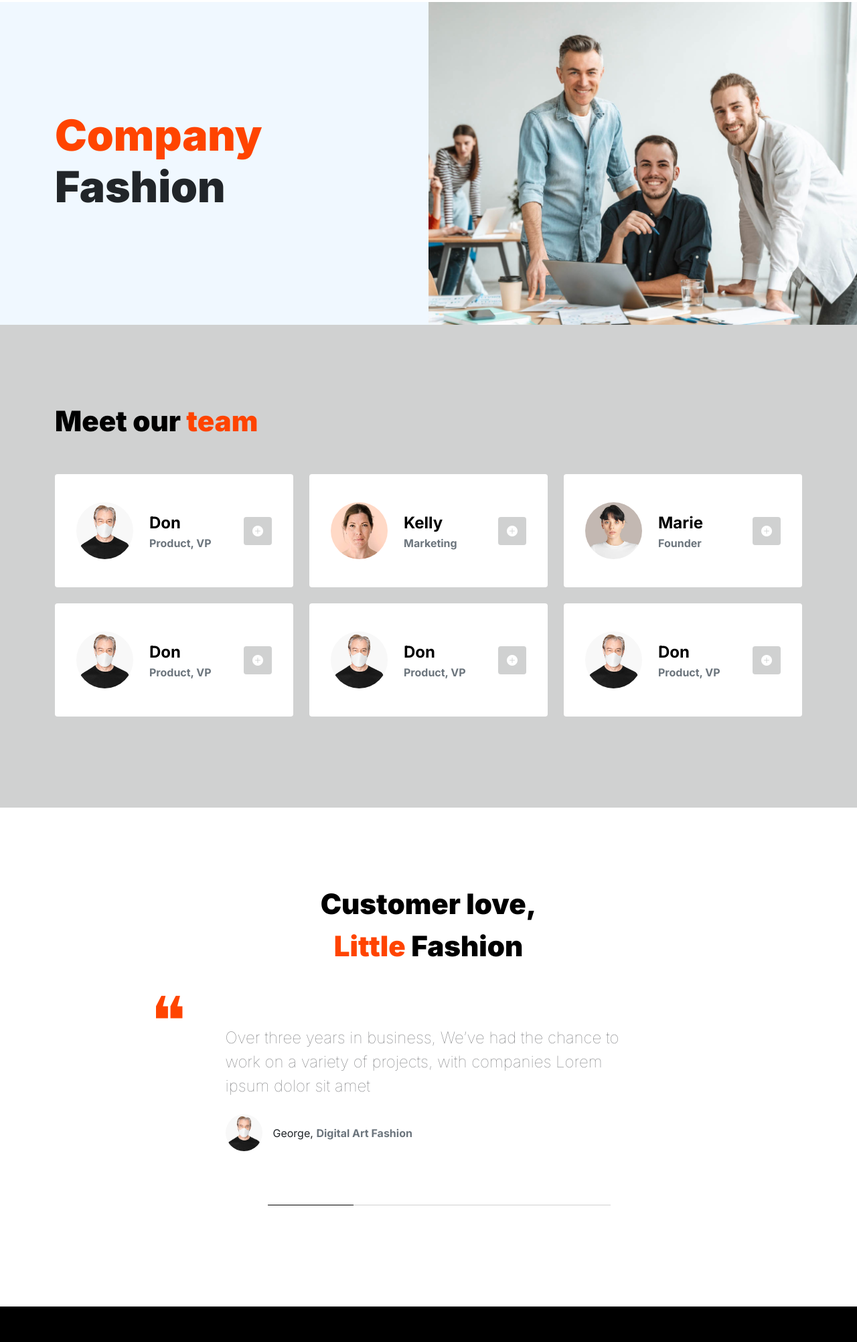
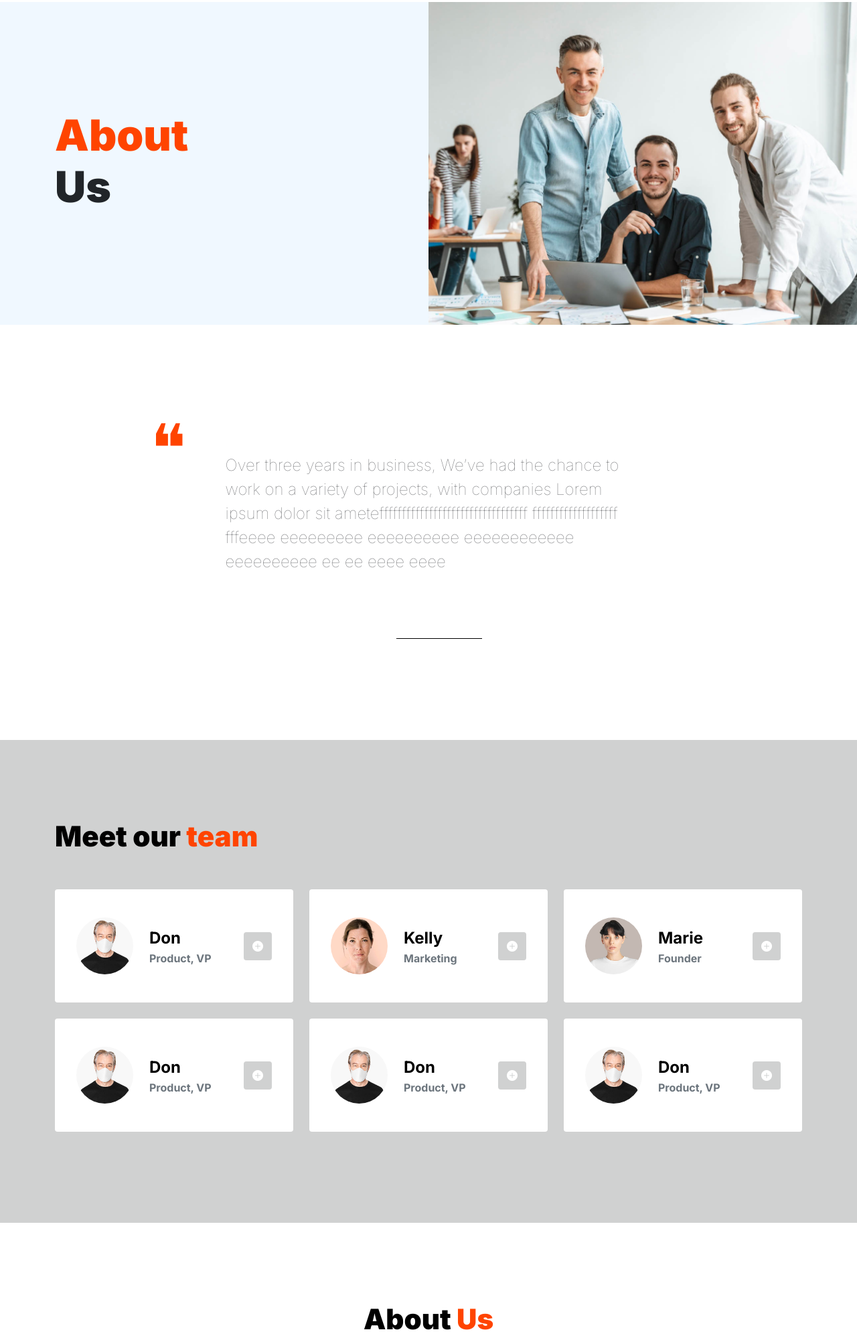
Before and after one commit to CommUniteMait/CommUnite-2, a plain HTML site: page about.html in a window 1280 px wide. Shown: the part 83-2087 px from the top of the page at 67% size. Drawn offline with Linux system fonts and the light colour scheme.

Commit message:
Update about.html

```diff
--- a/about.html
+++ b/about.html
@@ -96,8 +96,8 @@ https://www.tooplate.com/view/2127-little-fashion
 
                         <div class="col-lg-6 col-12 header-info">
                             <h1>
-                                <span class="d-block text-primary">Company</span>
-                                <span class="d-block text-dark">Fashion</span>
+                                <span class="d-block text-primary">About</span>
+                                <span class="d-block text-dark">Us</span>
                             </h1>
                         </div>
                     </div>
@@ -105,6 +105,33 @@ https://www.tooplate.com/view/2127-little-fashion
 
                 <img src="images/header/businesspeople-meeting-office-working.jpg" class="header-image img-fluid" alt="">
             </header>
+
+ <section class="testimonial section-padding">
+                <div class="container">
+                    <div class="row">
+
+                        <div class="col-lg-9 mx-auto col-11">
+
+                            <div class="slick-testimonial">
+                                <div class="slick-testimonial-caption">
+                                    <p class="lead">Over three years in business, We’ve had the chance to work on a variety of projects, with companies Lorem ipsum dolor sit ametefffffffffffffffffffffffffffffffff fffffffffffffffffff fffeeee eeeeeeeee eeeeeeeeee eeeeeeeeeeee eeeeeeeeee ee ee eeee eeee</p>
+
+
+                                </div>
+
+
+                                </div>
+
+
+                                </div>
+                            </div>
+
+                        </div>
+
+                    </div>
+                </div>
+            </section>
+
 
             <section class="team section-padding">
                 <div class="container">
@@ -220,47 +247,19 @@ https://www.tooplate.com/view/2127-little-fashion
                     <div class="row">
 
                         <div class="col-lg-9 mx-auto col-11">
-                            <h2 class="text-center">Customer love, <br> <span>Little</span> Fashion</h2>
+                            <h2 class="text-center">About<span> Us</h2>
 
                             <div class="slick-testimonial">
                                 <div class="slick-testimonial-caption">
-                                    <p class="lead">Over three years in business, We’ve had the chance to work on a variety of projects, with companies Lorem ipsum dolor sit amet</p>
+                                    <p class="lead">Over three years in business, We’ve had the chance to work on a variety of projects, with companies Lorem ipsum dolor sit ametefffffffffffffffffffffffffffffffff fffffffffffffffffff fffeeee eeeeeeeee eeeeeeeeee eeeeeeeeeeee eeeeeeeeee ee ee eeee eeee</p>
 
-                                    <div class="slick-testimonial-client d-flex align-items-center mt-4">
-                                        <img src="images/people/senior-man-wearing-white-face-mask-covid-19-campaign-with-design-space.jpeg" class="img-fluid custom-circle-image me-3" alt="">
 
-                                        <span>George, <strong class="text-muted">Digital Art Fashion</strong></span>
-                                    </div>
                                 </div>
 
-                                <div class="slick-testimonial-caption">
-                                    <p class="lead">Over three years in business, We’ve had the chance to work on a variety of projects, with companies Lorem ipsum dolor sit amet</p>
 
-                                    <div class="slick-testimonial-client d-flex align-items-center mt-4">
-                                        <img src="images/people/beautiful-woman-face-portrait-brown-background.jpeg" class="img-fluid custom-circle-image me-3" alt="">
-
-                                        <span>Sandar, <strong class="text-muted">Zoom Fashion Idea</strong></span>
-                                    </div>
                                 </div>
 
-                                <div class="slick-testimonial-caption">
-                                    <p class="lead">Over three years in business, We’ve had the chance to work on a variety of projects, with companies Lorem ipsum dolor sit amet</p>
 
-                                    <div class="slick-testimonial-client d-flex align-items-center mt-4">
-                                        <img src="images/people/portrait-british-woman.jpeg" class="img-fluid custom-circle-image me-3" alt="">
-
-                                        <span>Marie, <strong class="text-muted">Art Fashion Design</strong></span>
-                                    </div>
-                                </div>
-
-                                <div class="slick-testimonial-caption">
-                                    <p class="lead">Over three years in business, We’ve had the chance to work on a variety of projects, with companies Lorem ipsum dolor sit amet</p>
-
-                                    <div class="slick-testimonial-client d-flex align-items-center mt-4">
-                                        <img src="images/people/woman-wearing-mask-face-closeup-covid-19-green-background.jpeg" class="img-fluid custom-circle-image me-3" alt="">
-
-                                        <span>Catherine, <strong class="text-muted">Dress Fashion</strong></span>
-                                    </div>
                                 </div>
                             </div>
 
@@ -446,3 +445,7 @@ https://www.tooplate.com/view/2127-little-fashion
 
     </body>
 </html>
+
+
+    </body>
+</html>
```
